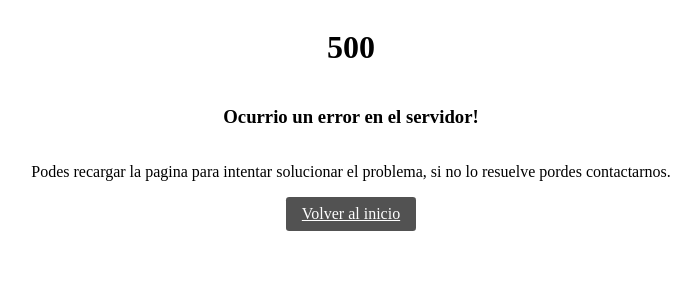
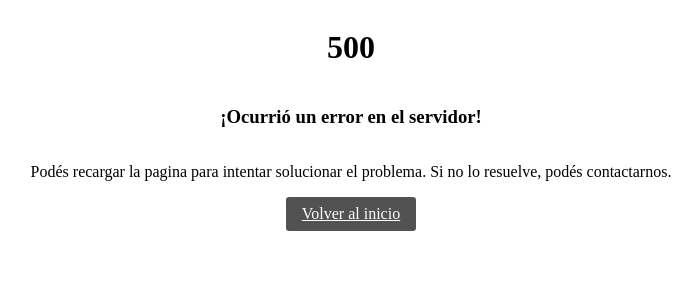
Before and after one commit to AdrianASambido/Proyecto-de-software, a Flask app: template admin/src/web/templates/errores/500.html in a window 1280 px wide. Shown: the part 296-596 px from the top of the page, without its empty margins (289-987 px from the left). Run offline with Flask 2, Linux system fonts and the light colour scheme; the template is opened without the code that fills it, so the values that code supplies are empty.

Commit message:
Leves correcciones ortográficas

```diff
--- a/admin/src/web/templates/errores/401.html
+++ b/admin/src/web/templates/errores/401.html
@@ -5,7 +5,7 @@
 {% block content %}
 <div style="flex: 1; display: flex; flex-direction: column; justify-content: center; align-items: center;">
    <h1>401 Unauthorized</h1>
-   <h3>No autorizado!</h3>
+   <h3>¡No autorizado!</h3>
    <p>Debes iniciar sesión para acceder a esta página.</p>
    <a href="/" class="button">Volver al inicio</a>
 </div>
--- a/admin/src/web/templates/errores/404.html
+++ b/admin/src/web/templates/errores/404.html
@@ -5,8 +5,8 @@
 {% block content %}
 <div style="flex: 1; display: flex; flex-direction: column; justify-content: center; align-items: center;">
    <h1>404</h1>
-   <h3>Pagina no encontrada!</h3>
-   <p>La pagina a la que intentaste acceder puede no estar disponible, o es incorrecta.</p>
+   <h3>¡Página no encontrada!</h3>
+   <p>La página a la que intentaste acceder puede no estar disponible, o es incorrecta.</p>
    <a href="/" class="button">Volver al inicio</a>
 </div>
 {% endblock %}
--- a/admin/src/web/templates/errores/500.html
+++ b/admin/src/web/templates/errores/500.html
@@ -5,8 +5,8 @@
 {% block content %}
 <div style="flex: 1; display: flex; flex-direction: column; justify-content: center; align-items: center;">
    <h1>500</h1>
-   <h3>Ocurrio un error en el servidor!</h3>
-   <p>Podes recargar la pagina para intentar solucionar el problema, si no lo resuelve pordes contactarnos.</p>
+   <h3>¡Ocurrió un error en el servidor!</h3>
+   <p>Podés recargar la pagina para intentar solucionar el problema. Si no lo resuelve, podés contactarnos.</p>
    <a href="/" class="button">Volver al inicio</a>
 </div>
 {% endblock %}
```
